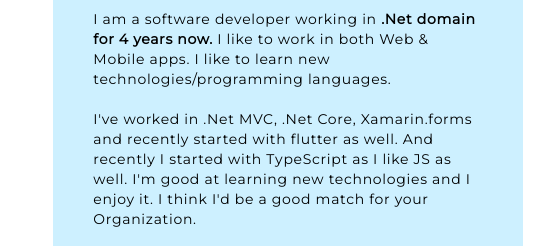
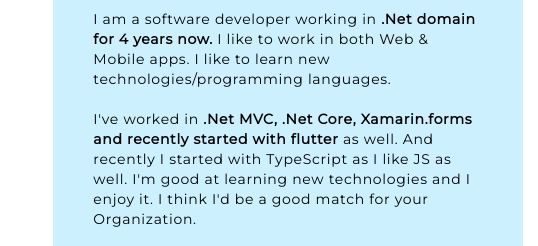
Before and after one commit to Neeraj2213/Resume, a plain HTML site: page index.html in a window 1280 px wide. Shown: the part 408-654 px from the top of the page, 0-538 px from the left. Drawn offline with Linux system fonts and the light colour scheme.

Commit message:
Update index.html

```diff
--- a/index.html
+++ b/index.html
@@ -52,7 +52,7 @@
                             I am a software developer working in <span class="font-bold">.Net domain for 4 years now.</span> I like to work in both Web & Mobile apps. I like to learn new technologies/programming languages.
                         </p>
                         <p class="tracking-wider">
-                            I've worked in <span class="" style="font-bold">.Net MVC, .Net Core, Xamarin.forms and recently started with flutter</span> as well. And recently I started with TypeScript as I like JS as well. I'm good at learning new technologies and I enjoy it. I think I'd be a good match for your Organization.
+                            I've worked in <span class="font-bold">.Net MVC, .Net Core, Xamarin.forms and recently started with flutter</span> as well. And recently I started with TypeScript as I like JS as well. I'm good at learning new technologies and I enjoy it. I think I'd be a good match for your Organization.
                         </p>
                         <p class="tracking-wider">
                             Looking forward for your response.
```
